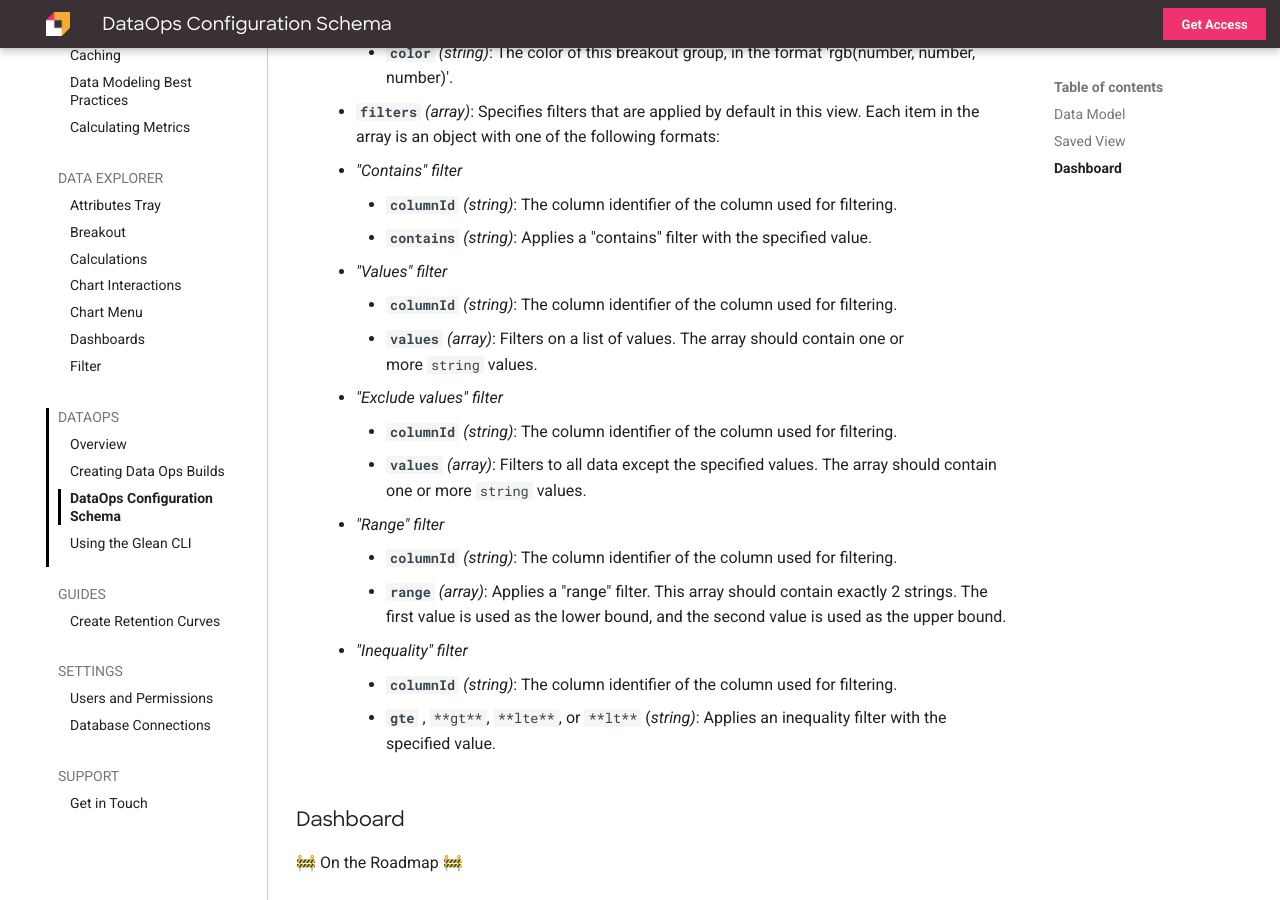
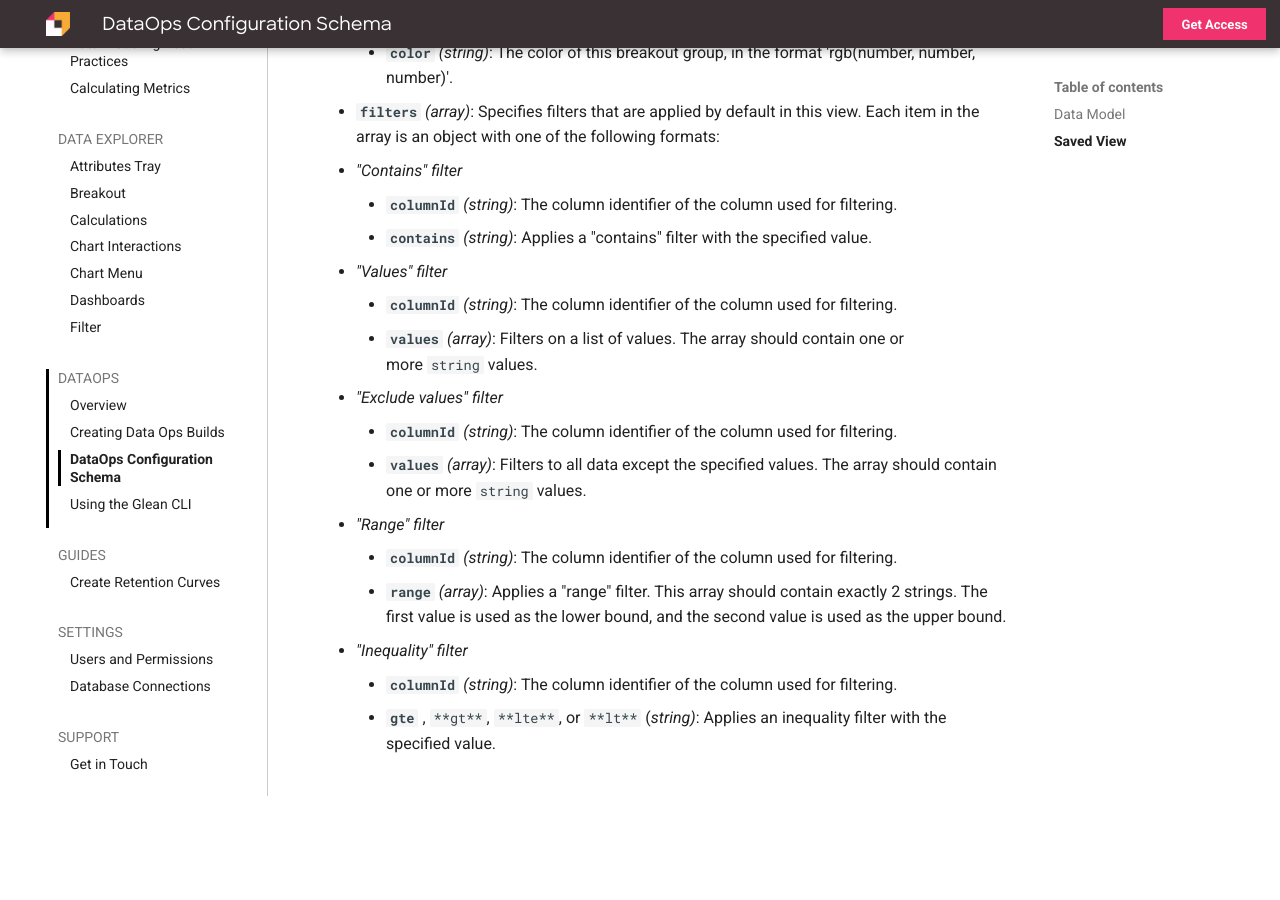
Before and after one commit to gleannyc/documentation, an MkDocs documentation site: the page built from docs/docs/data-ops/DataOps-Configuration-Schema.md, in a window 1280 px wide and 900 px high, scrolled down 4178 px. Built offline with MkDocs 1.6.1 and Material for MkDocs 9.7.7, drawn with Linux system fonts in a browser that asks for light colours; after the commit the page ends 4974 px from its top, so only the background shows below that.

Commit message:
removing dashboard section entirely for now

```diff
--- a/docs/docs/data-ops/DataOps-Configuration-Schema.md
+++ b/docs/docs/data-ops/DataOps-Configuration-Schema.md
@@ -139,7 +139,3 @@
       - _"Inequality" filter_
         - **`columnId`** *(string)*: The column identifier of the column used for filtering.
         - **`gte`** , `**gt**`, `**lte**`, or `**lt**` (_string)_: Applies an inequality filter with the specified value.
-
-### Dashboard
-
-🚧 On the Roadmap 🚧
```
